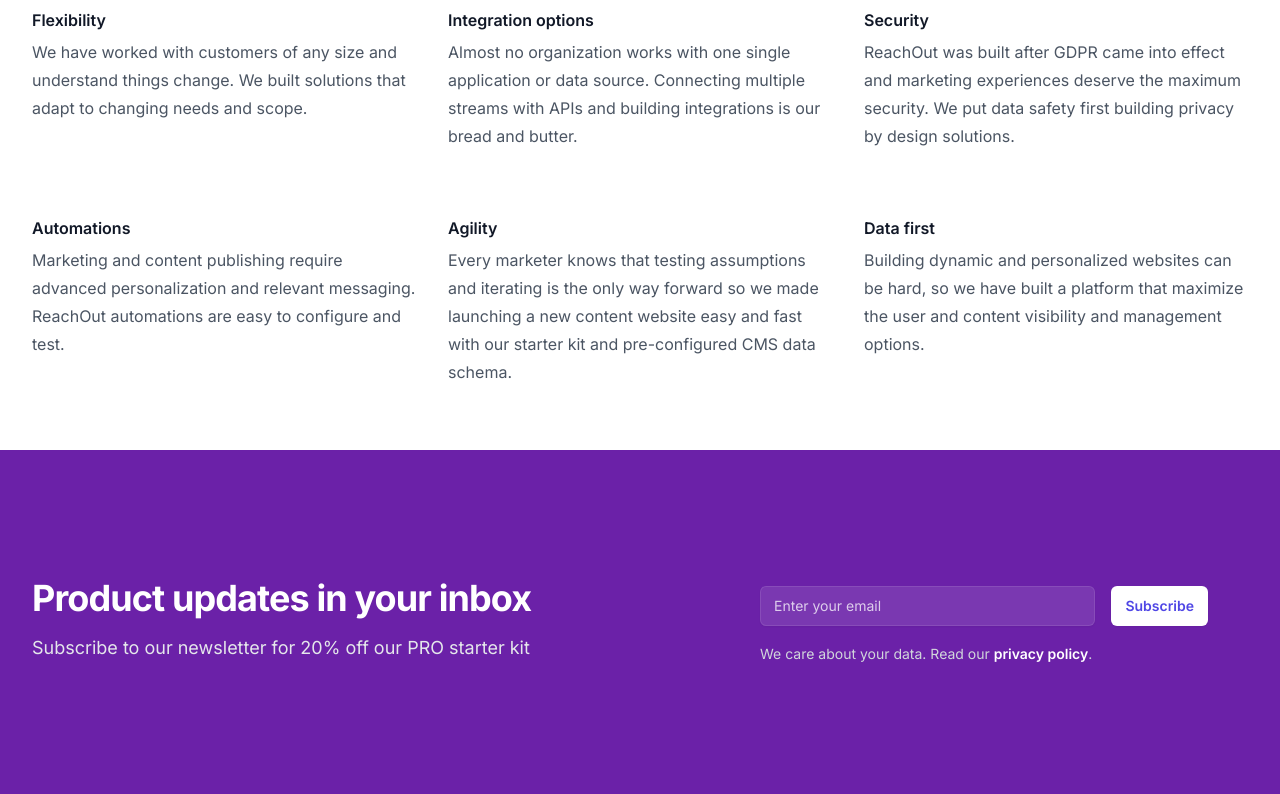
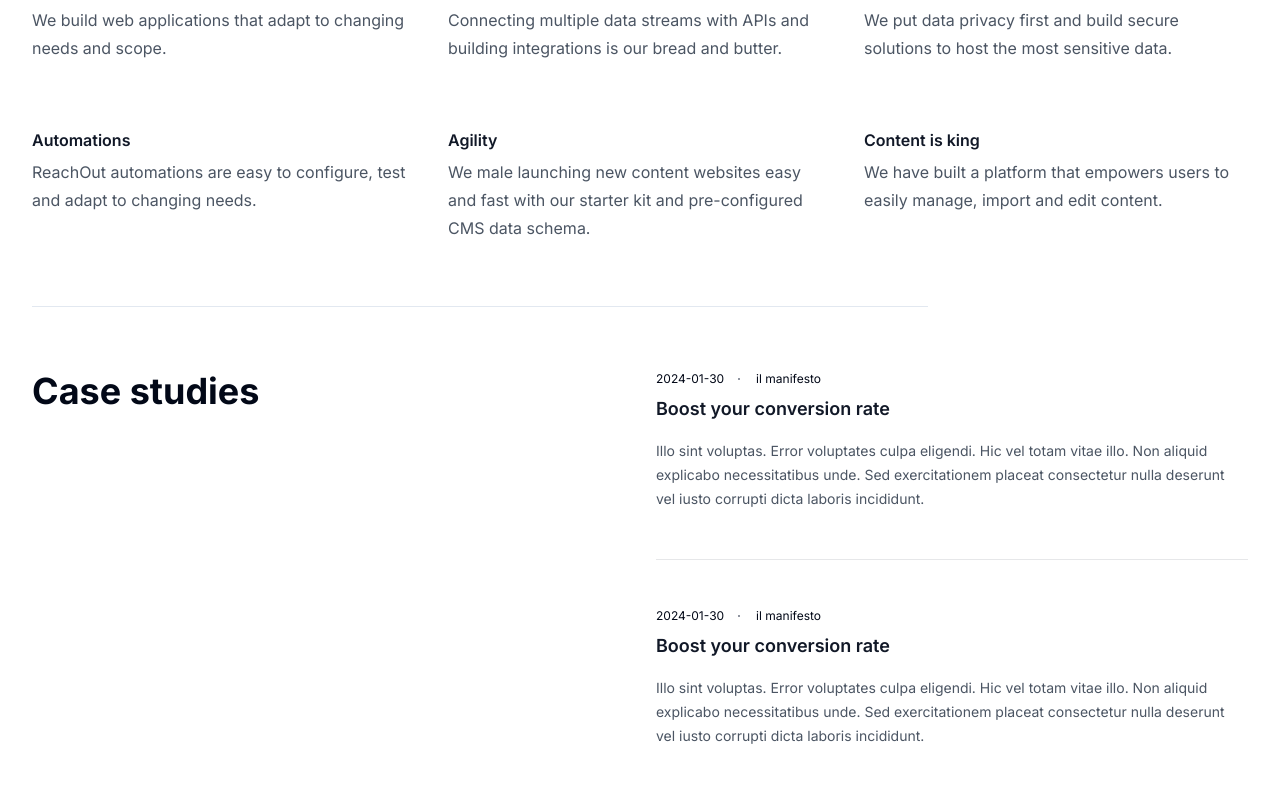
Before and after one commit to reachoutlabs/reachout-starter, a Next.js app: page / in a window 1280 px wide. Shown: the part 2666-3460 px from the top of the page. Built offline with nearby package versions, Linux system fonts and the light colour scheme.

Commit message:
case studies

```diff
--- a/src/app/(website)/case-studies/page.tsx
+++ b/src/app/(website)/case-studies/page.tsx
@@ -1,7 +1,6 @@
 "use client";
-import BlogFeatured from "@/components/blogFeatured";
-import BlogList from "@/components/blogList";
 import CaseStudiesHero from "@/components/case-studies/caseStudiesHero";
+import CaseStudiesList from "@/components/case-studies/caseStudiesList";
 
 export default function CaseStudies() {
 
@@ -9,8 +8,7 @@
     <div className="bg-white py-36 max-w-7xl mx-auto">
       <main className="isolate">
         <CaseStudiesHero />
-        <BlogFeatured />
-        <BlogList />
+        <CaseStudiesList />
       </main>
     </div>
   );
--- a/src/app/(website)/page.tsx
+++ b/src/app/(website)/page.tsx
@@ -12,6 +12,7 @@
 import Pricing from "@/components/pricing";
 import Faq from "@/components/faq";
 import GettingStarted from "@/components/gettingStarted";
+import CaseStudiesHomeList from "@/components/caseStudies";
 
 export default function Home() {
 
@@ -23,6 +24,7 @@
         <BlogFeatured />
         <BlogList />
         <Values />
+        <CaseStudiesHomeList />
         <NewsletterSignup />
         <PrimaryFeatures />
         <SecondaryFeatures />
--- /dev/null
+++ b/src/components/case-studies/caseStudiesList.tsx
@@ -0,0 +1,96 @@
+import Image from "next/image"
+
+const posts = [
+    {
+      id: 1,
+      headline: 'Boost your conversion rate',
+      href: '#',
+      description:
+        'Illo sint voluptas. Error voluptates culpa eligendi. Hic vel totam vitae illo. Non aliquid explicabo necessitatibus unde. Sed exercitationem placeat consectetur nulla deserunt vel iusto corrupti dicta laboris incididunt.',
+      featuredImage:
+        '/ilmanifesto.png',
+      publishedDate: '2024-01-30',
+      customer: "il manifesto"
+    },
+    {
+        id: 2,
+        headline: 'Boost your conversion rate',
+        href: '#',
+        description:
+          'Illo sint voluptas. Error voluptates culpa eligendi. Hic vel totam vitae illo. Non aliquid explicabo necessitatibus unde. Sed exercitationem placeat consectetur nulla deserunt vel iusto corrupti dicta laboris incididunt.',
+        featuredImage:
+          '/ilmanifesto.png',
+        publishedDate: '2024-01-30',
+        customer: "il manifesto"
+      },
+      {
+        id: 3,
+        headline: 'Boost your conversion rate',
+        href: '#',
+        description:
+          'Illo sint voluptas. Error voluptates culpa eligendi. Hic vel totam vitae illo. Non aliquid explicabo necessitatibus unde. Sed exercitationem placeat consectetur nulla deserunt vel iusto corrupti dicta laboris incididunt.',
+        featuredImage:
+          '/ilmanifesto.png',
+        publishedDate: '2024-01-30',
+        customer: "il manifesto"
+      },
+      {
+        id: 4,
+        headline: 'Boost your conversion rate',
+        href: '#',
+        description:
+          'Illo sint voluptas. Error voluptates culpa eligendi. Hic vel totam vitae illo. Non aliquid explicabo necessitatibus unde. Sed exercitationem placeat consectetur nulla deserunt vel iusto corrupti dicta laboris incididunt.',
+        featuredImage:
+          '/ilmanifesto.png',
+        publishedDate: '2024-01-30',
+        customer: "il manifesto"
+      },
+  ]
+
+  export default function CaseStudiesList() {
+    return (
+      <div className="bg-white">
+        <div className="mx-auto max-w-7xl px-6 lg:px-8">
+          <div className="mx-auto max-w-2xl lg:max-w-4xl">
+            <div className="mt-16 space-y-20 lg:mt-20 lg:space-y-20">
+              {posts.map((post) => (
+                <article key={post.id} className="relative isolate flex flex-col gap-8 lg:flex-row">
+                  <div className="relative aspect-[16/9] sm:aspect-[2/1] lg:aspect-square lg:w-64 lg:shrink-0">
+                    <Image
+                      src={post.featuredImage}
+                      alt={post.headline}
+                      width={264}
+                      height={396}
+                      className="absolute inset-0 h-full w-full rounded-2xl bg-gray-50 object-contain"
+                    />
+                    <div className="absolute inset-0 rounded-2xl ring-1 ring-inset ring-gray-900/10" />
+                  </div>
+                  <div>
+                    <div className="flex items-center gap-x-4 text-xs">
+                        {post.publishedDate}
+                        <svg
+                    viewBox="0 0 2 2"
+                    className="-ml-0.5 h-0.5 w-0.5 flex-none fill-gray-500"
+                  >
+                    <circle cx={1} cy={1} r={1} />
+                  </svg>
+                        {post.customer}
+                    </div>
+                    <div className="group relative max-w-xl">
+                      <h3 className="mt-3 text-xl font-semibold leading-6 text-gray-900 group-hover:text-gray-600">
+                        <a href={post.href}>
+                          <span className="absolute inset-0" />
+                          {post.headline}
+                        </a>
+                      </h3>
+                      <p className="mt-5 text-sm leading-6 text-gray-600">{post.description}</p>
+                    </div>
+                  </div>
+                </article>
+              ))}
+            </div>
+          </div>
+        </div>
+      </div>
+    )
+  }
--- /dev/null
+++ b/src/components/caseStudies.tsx
@@ -0,0 +1,61 @@
+  const posts = [
+    {
+        id: 1,
+        headline: 'Boost your conversion rate',
+        href: '#',
+        description:
+          'Illo sint voluptas. Error voluptates culpa eligendi. Hic vel totam vitae illo. Non aliquid explicabo necessitatibus unde. Sed exercitationem placeat consectetur nulla deserunt vel iusto corrupti dicta laboris incididunt.',
+        featuredImage:
+          '/ilmanifesto.png',
+        publishedDate: '2024-01-30',
+        customer: "il manifesto"
+      },
+      {
+          id: 2,
+          headline: 'Boost your conversion rate',
+          href: '#',
+          description:
+            'Illo sint voluptas. Error voluptates culpa eligendi. Hic vel totam vitae illo. Non aliquid explicabo necessitatibus unde. Sed exercitationem placeat consectetur nulla deserunt vel iusto corrupti dicta laboris incididunt.',
+          featuredImage:
+            '/ilmanifesto.png',
+          publishedDate: '2024-01-30',
+          customer: "il manifesto"
+        },
+  ]
+
+  export default function CaseStudiesHomeList() {
+    return (
+      <div className="bg-white max-w-7xl mx-auto pb-16">
+        <div className="mx-auto grid max-w-7xl grid-cols-1 gap-x-8 gap-y-12 px-6 sm:gap-y-16 lg:grid-cols-2 lg:px-8">
+        <h2 className="text-4xl font-bold">Case studies</h2>
+          <div className="mx-auto w-full max-w-2xl border-t border-gray-900/10 pt-12 sm:pt-16 lg:mx-0 lg:max-w-none lg:border-t-0 lg:pt-0">
+            <div className="-my-12 divide-y divide-gray-900/10">
+              {posts.map((post) => (
+                <article key={post.id} className="py-12">
+                  <div className="group relative max-w-xl">
+                  <div className="flex items-center gap-x-4 text-xs">
+                        {post.publishedDate}
+                        <svg
+                    viewBox="0 0 2 2"
+                    className="-ml-0.5 h-0.5 w-0.5 flex-none fill-gray-500"
+                  >
+                    <circle cx={1} cy={1} r={1} />
+                  </svg>
+                        {post.customer}
+                    </div>
+                    <h2 className="mt-2 text-lg font-semibold text-gray-900 group-hover:text-gray-600">
+                      <a href={post.href}>
+                        <span className="absolute inset-0" />
+                        {post.headline}
+                      </a>
+                    </h2>
+                    <p className="mt-4 text-sm leading-6 text-gray-600">{post.description}</p>
+                  </div>
+                </article>
+              ))}
+            </div>
+          </div>
+        </div>
+      </div>
+    )
+  }
--- a/src/components/values.tsx
+++ b/src/components/values.tsx
@@ -9,38 +9,38 @@
     {
       name: "Flexibility",
       description:
-        "We have worked with customers of any size and understand things change. We built solutions that adapt to changing needs and scope.",
+        "We build web applications that adapt to changing needs and scope.",
     },
     {
-      name: "Integration options",
+      name: "Integration",
       description:
-        "Almost no organization works with one single application or data source. Connecting multiple streams with APIs and building integrations is our bread and butter.",
+        "Connecting multiple  data streams with APIs and building integrations is our bread and butter.",
     },
     {
-      name: "Security",
+      name: "Data privacy",
       description:
-        "ReachOut was built after GDPR came into effect and marketing experiences deserve the maximum security. We put data safety first building privacy by design solutions.",
+        "We put data privacy first and build secure solutions to host the most sensitive data.",
     },
     {
       name: "Automations",
       description:
-        "Marketing and content publishing require advanced personalization and relevant messaging. ReachOut automations are easy to configure and test.",
+        "ReachOut automations are easy to configure, test and adapt to changing needs.",
     },
     {
       name: "Agility",
       description:
-        "Every marketer knows that testing assumptions and iterating is the only way forward so we made launching a new content website easy and fast with our starter kit and pre-configured CMS data schema.",
+        "We male launching new content websites easy and fast with our starter kit and pre-configured CMS data schema.",
     },
     {
-      name: "Data first",
+      name: "Content is king",
       description:
-        "Building dynamic and personalized websites can be hard, so we have built a platform that maximize the user and content visibility and management options.",
+        "We have built a platform that empowers users to easily manage, import and edit content.",
     },
   ];
 
   return (
     <div className="mx-auto my-16 max-w-7xl px-6 lg:px-8">
-      <div className="mx-auto max-w-2xl lg:mx-0">
+      <div className="mx-auto max-w-4xl lg:mx-0">
         <hr></hr>
         <h2 className="mt-8 text-3xl font-bold tracking-tight text-gray-900 sm:text-4xl">
           Our values
@@ -57,6 +57,9 @@
           </div>
         ))}
       </dl>
+      <div className="max-w-4xl mt-16">
+      <hr></hr>
+      </div>
     </div>
   );
 }
```
